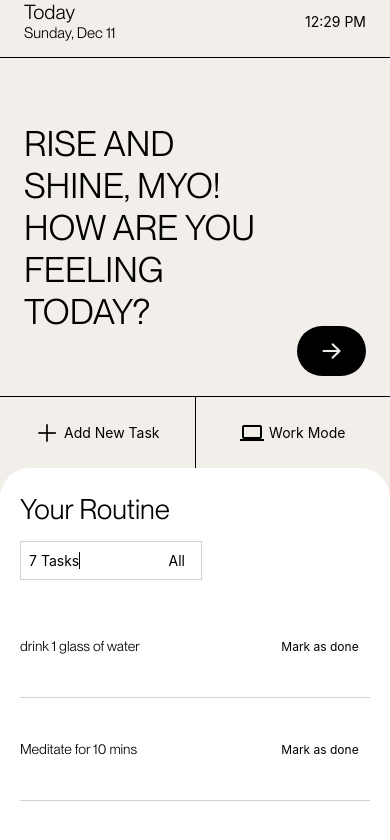
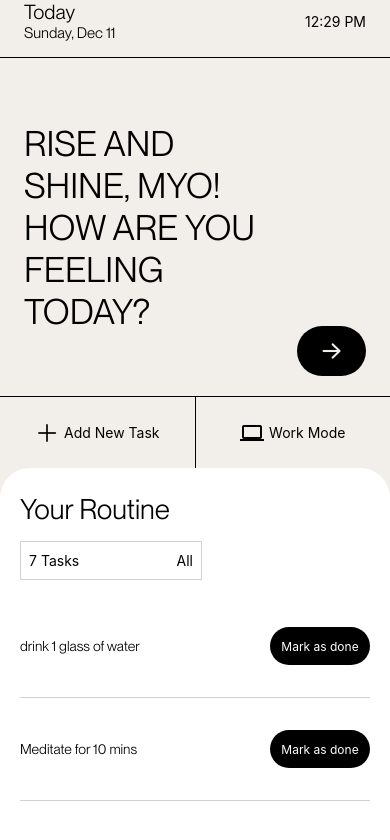
Before and after one commit to MyoThuKha/ToDo-app, a React Native app: screen /home in a window 390 px wide. Shown: the top 840 px of the page. Built offline with nearby package versions, Linux system fonts and the light colour scheme.

Commit message:
fixed ui break

```diff
--- a/components/tasks.tsx
+++ b/components/tasks.tsx
@@ -31,22 +31,10 @@ const Tasks: React.FC<dataProps> = ({}) => {
     <View style={[styles.section2]}>
       <Text style={[globalStyle.display, styles.title]}>Your Routine</Text>
       <View style={styles.total}>
-        <Text
-          style={{
-            borderRightWidth: 1,
-          }}
-        >
-          {tasks.length} Tasks
-        </Text>
+        <Text>{tasks.length} Tasks</Text>
+        <View></View>
         <TouchableOpacity onPress={() => changeCategory()}>
-          <Text
-            style={{
-              textTransform: "capitalize",
-              paddingRight: 8,
-            }}
-          >
-            {current}
-          </Text>
+          <Text style={{ textTransform: "capitalize" }}>{current}</Text>
         </TouchableOpacity>
       </View>
       <FlatList
@@ -59,7 +47,9 @@ const Tasks: React.FC<dataProps> = ({}) => {
                 style={styles.btn}
                 onPress={() => dispatch(deleteTask(item.key))}
               >
-                <Text style={{ fontSize: 12 }}>Mark as done</Text>
+                <Text style={{ fontSize: 12, color: "white" }}>
+                  Mark as done
+                </Text>
               </TouchableOpacity>
             </View>
           );
@@ -108,5 +98,6 @@ const styles = StyleSheet.create({
     alignItems: "center",
     justifyContent: "center",
     borderRadius: 20,
+    backgroundColor: "black",
   },
 });
--- a/pages/create.tsx
+++ b/pages/create.tsx
@@ -68,7 +68,7 @@ const CreateTask: React.FC<createProps> = ({ navigation }) => {
           }}
         >
           {/* <AntDesign name="plus" size={24} color={background} /> */}
-          <Text style={{ color: frontColor, fontSize: 18 }}>Add Task</Text>
+          <Text style={{ color: frontColor, fontSize: 18 }}>Finish</Text>
         </TouchableOpacity>
       </View>
     </View>
--- a/pages/home.tsx
+++ b/pages/home.tsx
@@ -40,8 +40,8 @@ const Home = ({ navigation }: { navigation: any }) => {
           </TouchableOpacity>
         </View>
 
-        {/* Add new text and work mode */}
         <View style={{ ...styles.btnSection, borderTopColor: frontColor }}>
+          {/* Add new text */}
           <TouchableOpacity
             style={styles.btn}
             onPress={() => navigation.navigate("create")}
@@ -58,6 +58,7 @@ const Home = ({ navigation }: { navigation: any }) => {
             style={{ ...styles.verticleLine, backgroundColor: frontColor }}
           ></View>
 
+          {/* Work mode */}
           <TouchableOpacity style={styles.btn}>
             <View style={styles.btnContent}>
               <MaterialIcons name="laptop" size={24} color={frontColor} />
```
